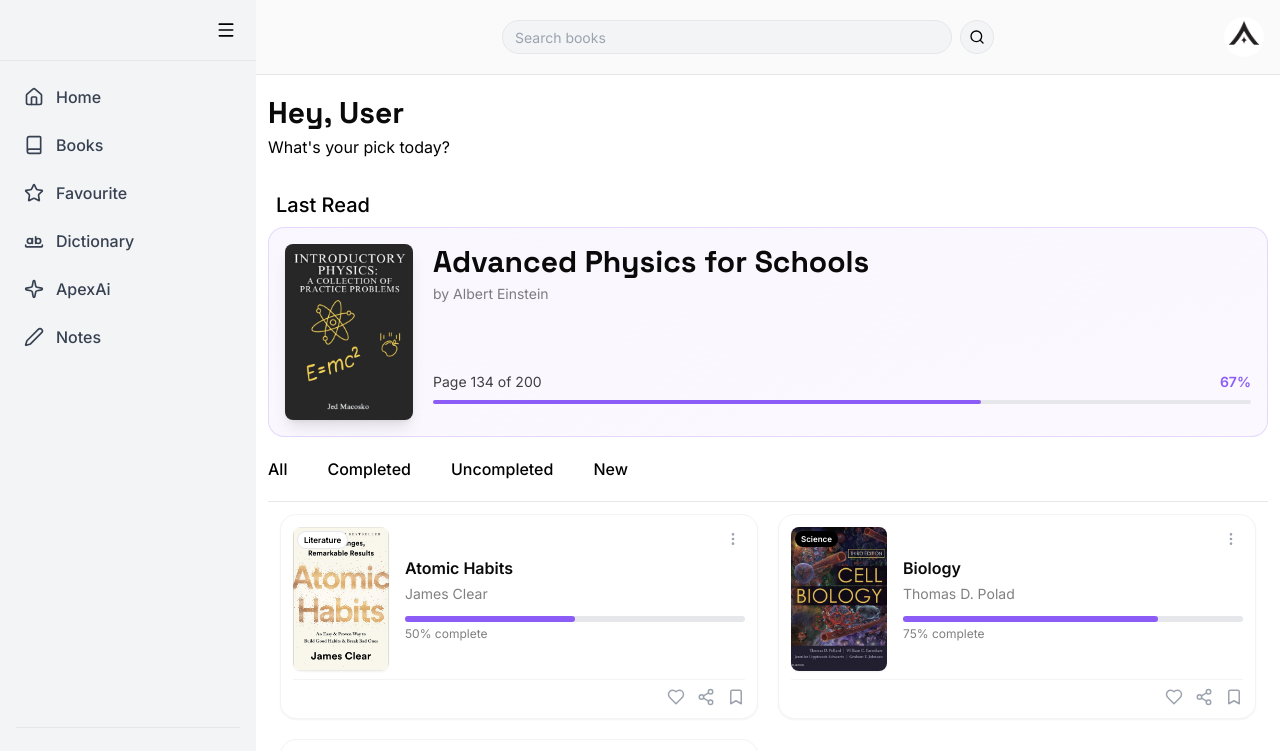
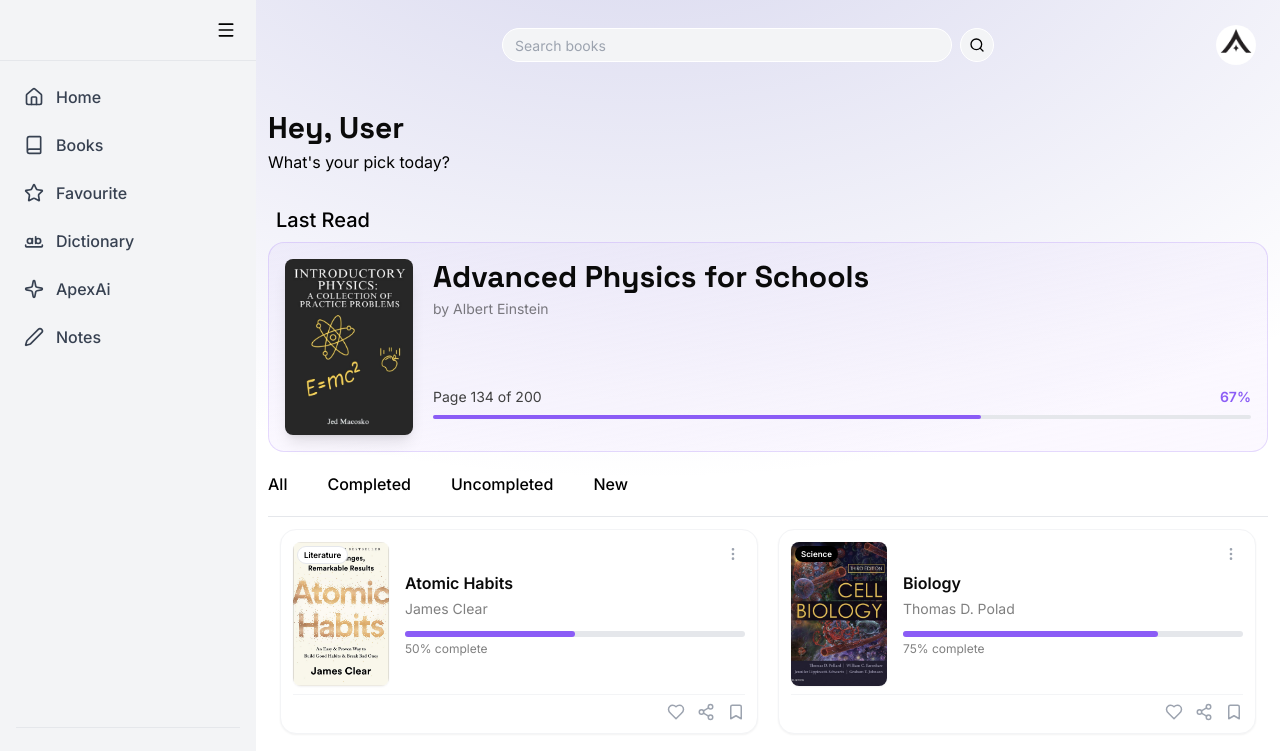
Before and after one commit to apex-future/Apex_Frontend, a React (Vite) app: page / in a window 1280 px wide. Shown: the top 751 px of the page. Built offline with nearby package versions, Linux system fonts and the light colour scheme.

Commit message:
feat: implement initial main application layout with header and navigation components.

```diff
--- a/src/apex_frontend/main_app/MainApp.jsx
+++ b/src/apex_frontend/main_app/MainApp.jsx
@@ -20,8 +20,8 @@ function MainApp() {
     openAside
   }
   return (
-    <div className='flex min-h-screen'>
-
+    <div className='flex relative min-h-screen'>
+   <div class="absolute top-0 z-[-2] h-screen w-screen bg-white bg-[radial-gradient(ellipse_80%_80%_at_50%_-20%,rgba(120,119,198,0.3),rgba(255,255,255,0))]"></div>
       <NavBarProvider asideToggleFunctions={asideToggle}>
         {asideIsOpen && <AsideNavBar isMobileOpen={isMobileOpen} setIsMobileOpen={setIsMobileOpen} />}
       </NavBarProvider>
--- a/src/apex_frontend/main_app/components/Header.jsx
+++ b/src/apex_frontend/main_app/components/Header.jsx
@@ -13,7 +13,7 @@ export default function Header() {
     };
 
     return (
-        <div className="bg-bg-elevated ">
+        <div className=" ">
             <div className=" w-full px-3">
 
                 {/* Welcome */}
--- a/src/apex_frontend/main_app/components/NavBar.jsx
+++ b/src/apex_frontend/main_app/components/NavBar.jsx
@@ -4,7 +4,7 @@ import logo from "../../../assets/logo/logo-light.jpg";
 
 function NavBar({ setIsMobileOpen }) {
   return (
-    <nav className='w-full bg-bg-primary border-b border-border-default'>
+    <nav className='w-full  p-2 border-border-default'>
       <div className="nav-wrapper flex justify-between w-full p-0 md:p-4 items-center">
 
         {/* Mobile Menu Button - Only visible on mobile */}
@@ -16,8 +16,8 @@ function NavBar({ setIsMobileOpen }) {
           <Menu size={24} />
         </button>
         <form className="search-bar flex justify-center gap-2 rounded-full p-1 flex-1 max-w-[200px] md:max-w-[400px] lg:max-w-[500px] h-full mx-auto">
-          <input type="text" className="border p-1 px-3 w-full rounded-full placeholder:text-sm bg-bg-subtle" placeholder='Search books' />
-          <button type="submit" className='border p-1 rounded-full bg-bg-subtle'>
+          <input type="text" className="border border-white backdrop-blur-md p-1 px-3 w-full rounded-full placeholder:text-sm bg-bg-subtle" placeholder='Search books' />
+          <button type="submit" className='border border-white backdrop-blur-md  p-1 rounded-full bg-bg-subtle'>
             <Search className='p-1' />
           </button>
 
```
